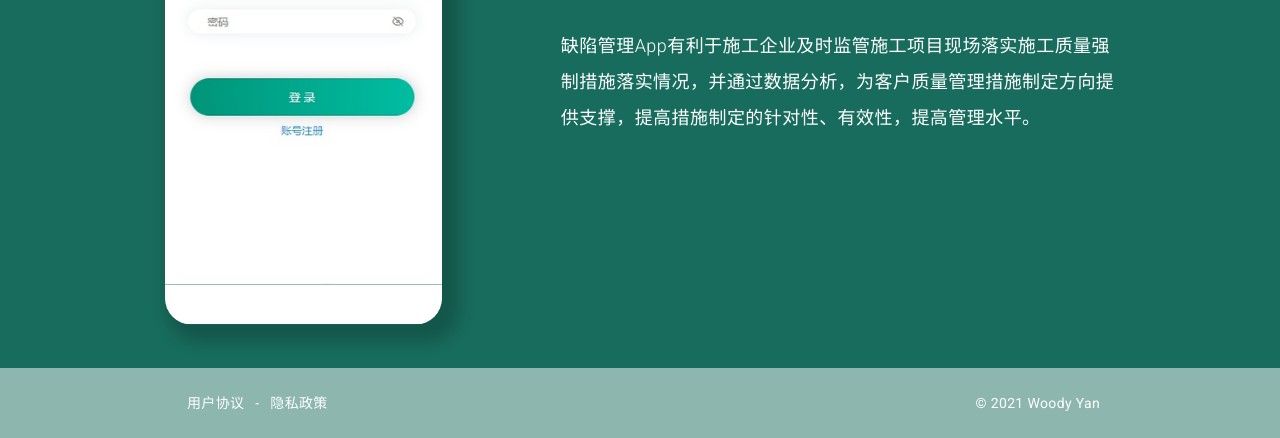
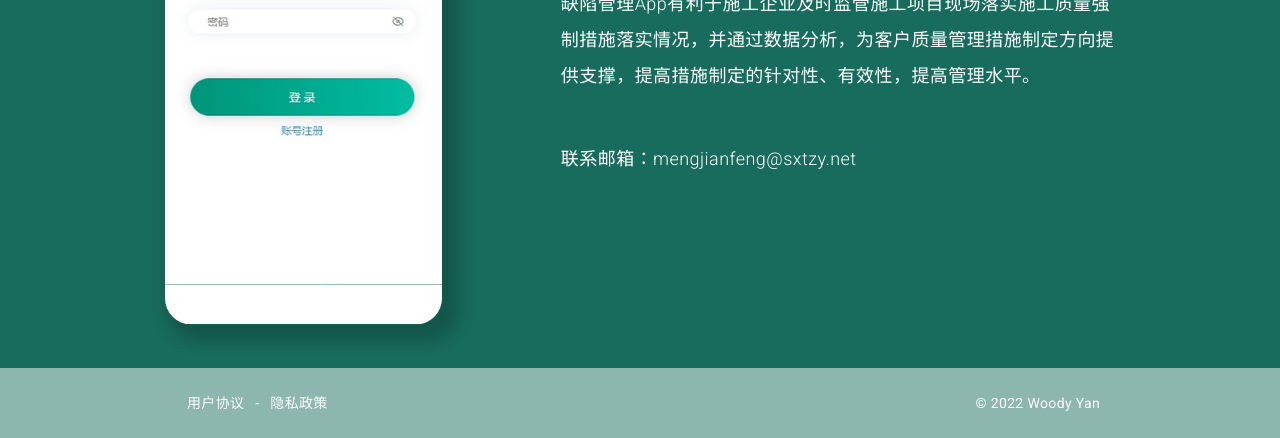
Before and after one commit to woodyan/woodyan.github.io, a plain HTML site: page defectManager.html in a window 1280 px wide. Shown: the part 362-800 px from the top of the page. Drawn offline with Linux system fonts and the light colour scheme.

Commit message:
Update defectManager.html

```diff
--- a/defectManager.html
+++ b/defectManager.html
@@ -102,6 +102,9 @@
                         <p class="subline">
                             缺陷管理App有利于施工企业及时监管施工项目现场落实施工质量强制措施落实情况，并通过数据分析，为客户质量管理措施制定方向提供支撑，提高措施制定的针对性、有效性，提高管理水平。
                         </p>
+                         <p class="subline">
+                            联系邮箱：mengjianfeng@sxtzy.net
+                        </p>
 
                     </div>
                     <!-- /ANIMATION CONTAINER -->
@@ -147,7 +150,7 @@
                 <!-- COLUMN -->
                 <div class="col-xs-6 text-right">
 
-                    <p>© 2021 Woody Yan </p>
+                    <p>© 2022 Woody Yan </p>
 
                 </div>
                 <!-- /COLUMN -->
```
